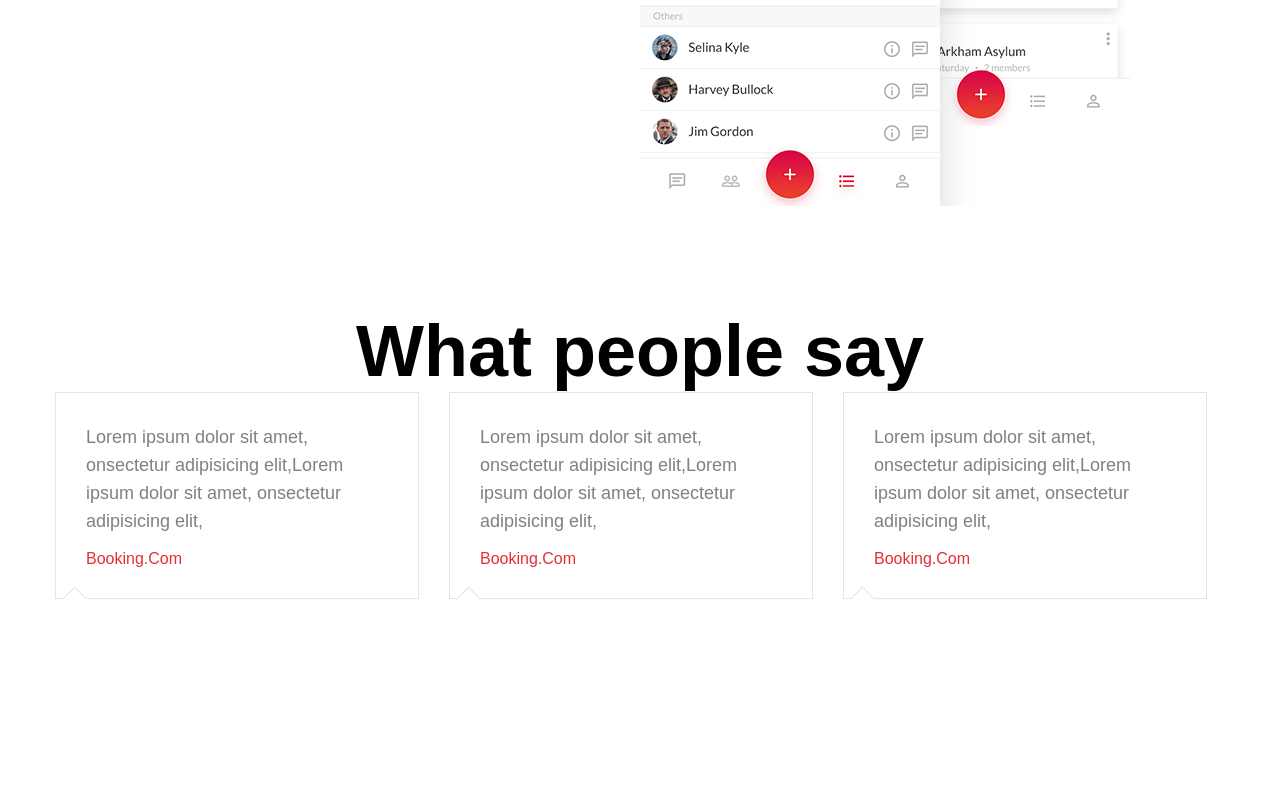
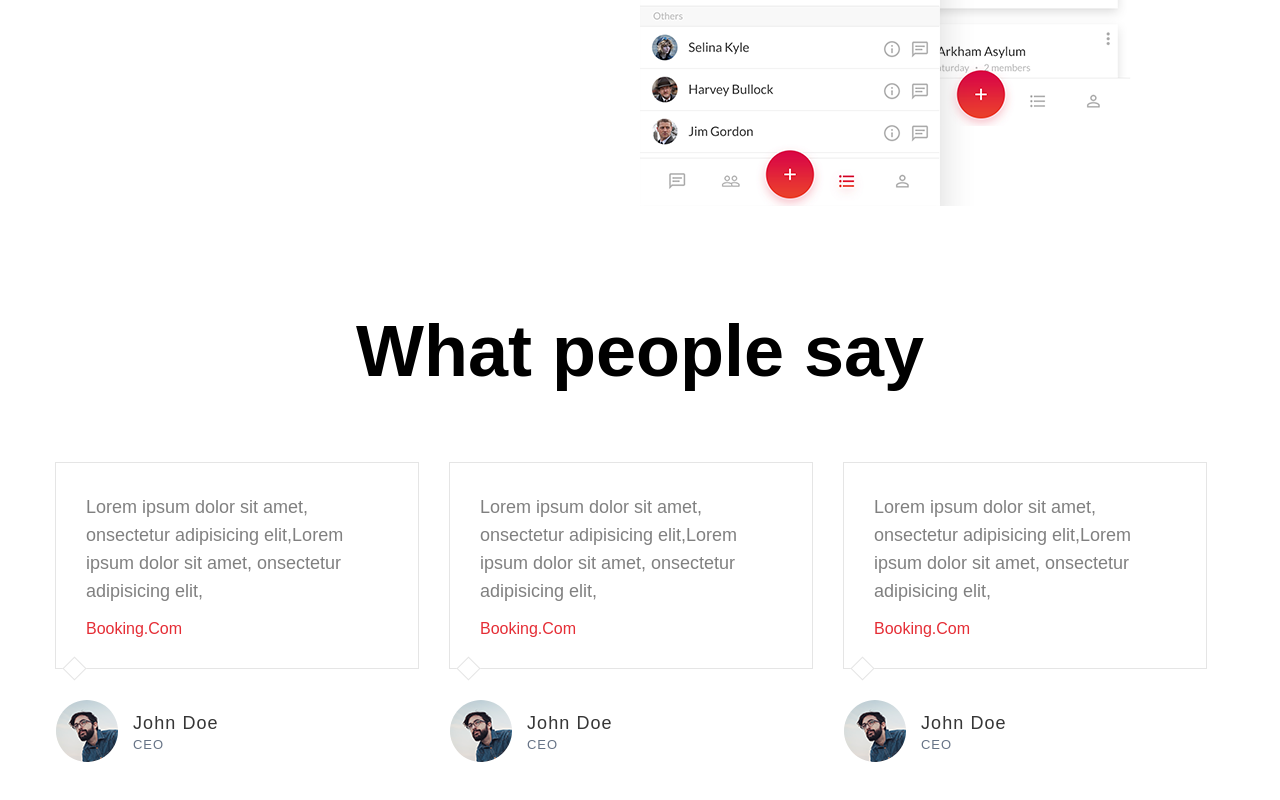
Before and after one commit to vijaykolar/vueapp, a Vue app: page / in a window 1280 px wide. Shown: the part 2564-3364 px from the top of the page. Before the commit the page ends 3213 px from the top, so only its background shows below. Built offline with nearby package versions, Linux system fonts and the light colour scheme.

Commit message:
Completed Slider section

```diff
--- a/src/components/WhatPeopleSay.vue
+++ b/src/components/WhatPeopleSay.vue
@@ -19,16 +19,13 @@
                                     <a href="javascript:void(0)" class="link">booking.com</a>
 
                                 </div>
-                            </div>
-                        </li>
-                        <li class="testimonial-slider__list ">
-                            <div class="col-4">
+                                <div class="test-user-menu__list">
+                                    <img src="../assets/user.png" alt="John Doe">
 
-                                <div class="testimonial-content">
-                                    <p class="info--gray info">Lorem ipsum dolor sit amet, onsectetur adipisicing elit,Lorem ipsum dolor sit amet, onsectetur adipisicing elit, </p>
-
-                                    <a href="javascript:void(0)" class="link">booking.com</a>
-
+                                    <div class="testimoonial-user">
+                                       <h4 class="user-name">john doe</h4>
+                                        <h6 class="user-position">ceo</h6>
+                                    </div>
                                 </div>
                             </div>
                         </li>
@@ -41,11 +38,40 @@
                                     <a href="javascript:void(0)" class="link">booking.com</a>
 
                                 </div>
+                                <div class="test-user-menu__list">
+                                    <img src="../assets/user.png" alt="John Doe">
+
+                                    <div class="testimoonial-user">
+                                       <h4 class="user-name">john doe</h4>
+                                        <h6 class="user-position">ceo</h6>
+                                    </div>
+                                </div>
+                            </div>
+                        </li>
+                        <li class="testimonial-slider__list ">
+                            <div class="col-4">
+
+                                <div class="testimonial-content">
+                                    <p class="info--gray info">Lorem ipsum dolor sit amet, onsectetur adipisicing elit,Lorem ipsum dolor sit amet, onsectetur adipisicing elit, </p>
+
+                                    <a href="javascript:void(0)" class="link">booking.com</a>
+
+                                </div>
+                                <div class="test-user-menu__list">
+                                    <img src="../assets/user.png" alt="John Doe">
+
+                                    <div class="testimoonial-user">
+                                        <h4 class="user-name">john doe</h4>
+                                        <h6 class="user-position">ceo</h6>
+                                    </div>
+                                </div>
                             </div>
                         </li>
                     </ul>
                 </div>
             </div>
+
+
 
         </div>
     </section>
@@ -62,7 +88,7 @@ export default {
 
   data() {
     return {
-    //   title: "Simple, safe & beautiful."
+      //   title: "Simple, safe & beautiful."
     };
   }
 };
@@ -70,12 +96,42 @@ export default {
 
 <style>
 
+    .testimonial-slider-wrapper {
+        margin-top: 70px;
+    }
+
+    .testimoonial-user {
+        margin-left: 15px;
+        /* margin-top: 30px; */
+    }
+
+    .user-name {
+        color: #363636;
+        font-family: "Lat-Regular", sans-serif;
+        font-size: 18px;
+        font-weight: 400;
+        line-height: 28px;
+        /* Text style for "John Doe" */
+        letter-spacing: 1.08px;
+        text-transform: capitalize;
+    }
+
+    .user-position {
+        color: #667386;
+        font-family: "Lat-Regular", sans-serif;
+        /* font-family: Ubuntu; */
+        font-size: 13px;
+        font-weight: 400;
+        /* line-height: 28px; */
+        text-transform: uppercase;
+        /* Text style for "CEO" */
+        letter-spacing: 0.96px;
+    }
+
     .testimonial-content {
         border: 1px solid #e5e5e5;
         padding: 30px;
         position: relative;
-
-
     }
 
     .testimonial-content::after {
@@ -87,7 +143,7 @@ export default {
         bottom: -9px;
         transform: rotate(-45deg);
         left: 10px;
-        content: '';
+        content: "";
     }
 
     .testimonial-content .link {
@@ -97,8 +153,15 @@ export default {
     .link {
         text-transform: capitalize;
         color: #e52d35;
-        font-family: "Lato-Regular",sans-serif;
+        font-family: "Lato-Regular", sans-serif;
         font-weight: 500;
     }
 
+
+    .test-user-menu__list {
+        display: flex;
+        align-items: center;
+        margin-top: 30px;
+    }
+
 </style>
```
Also changed, not shown: src/assets/user.png (added).
